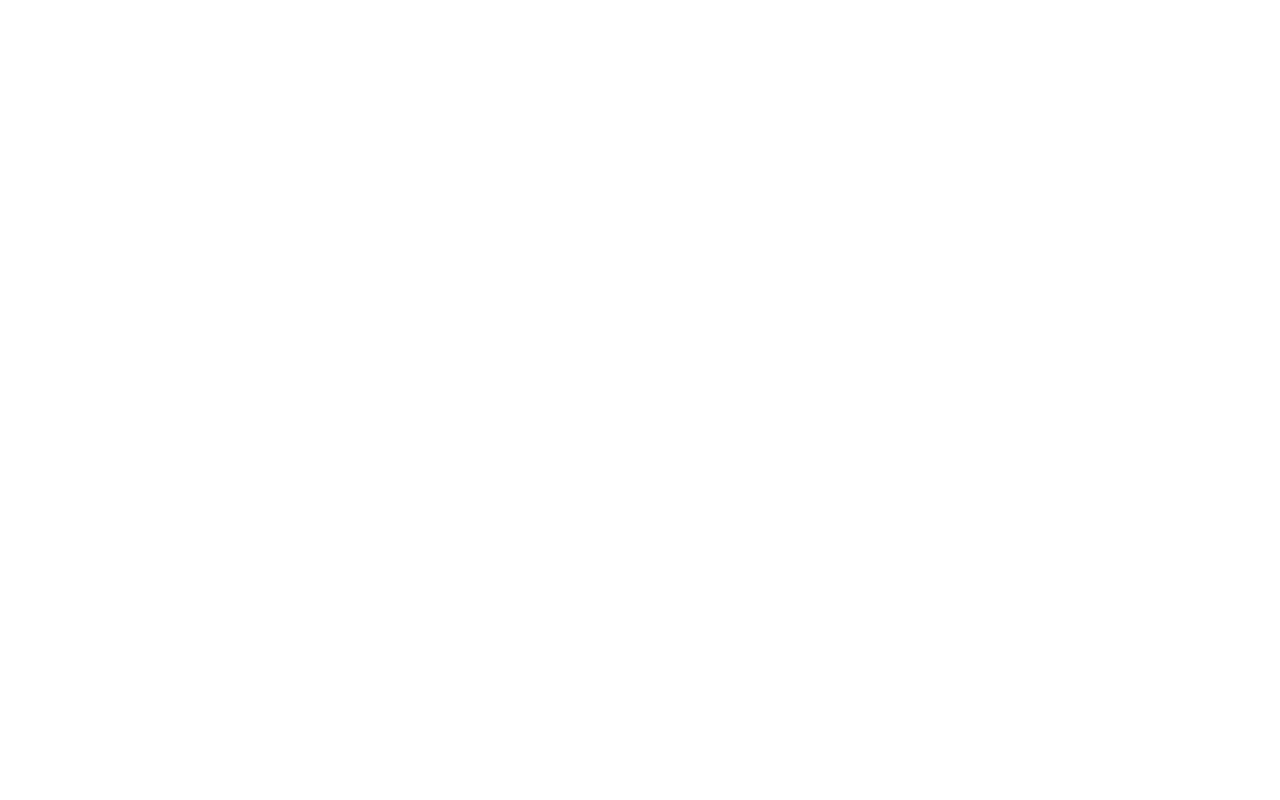
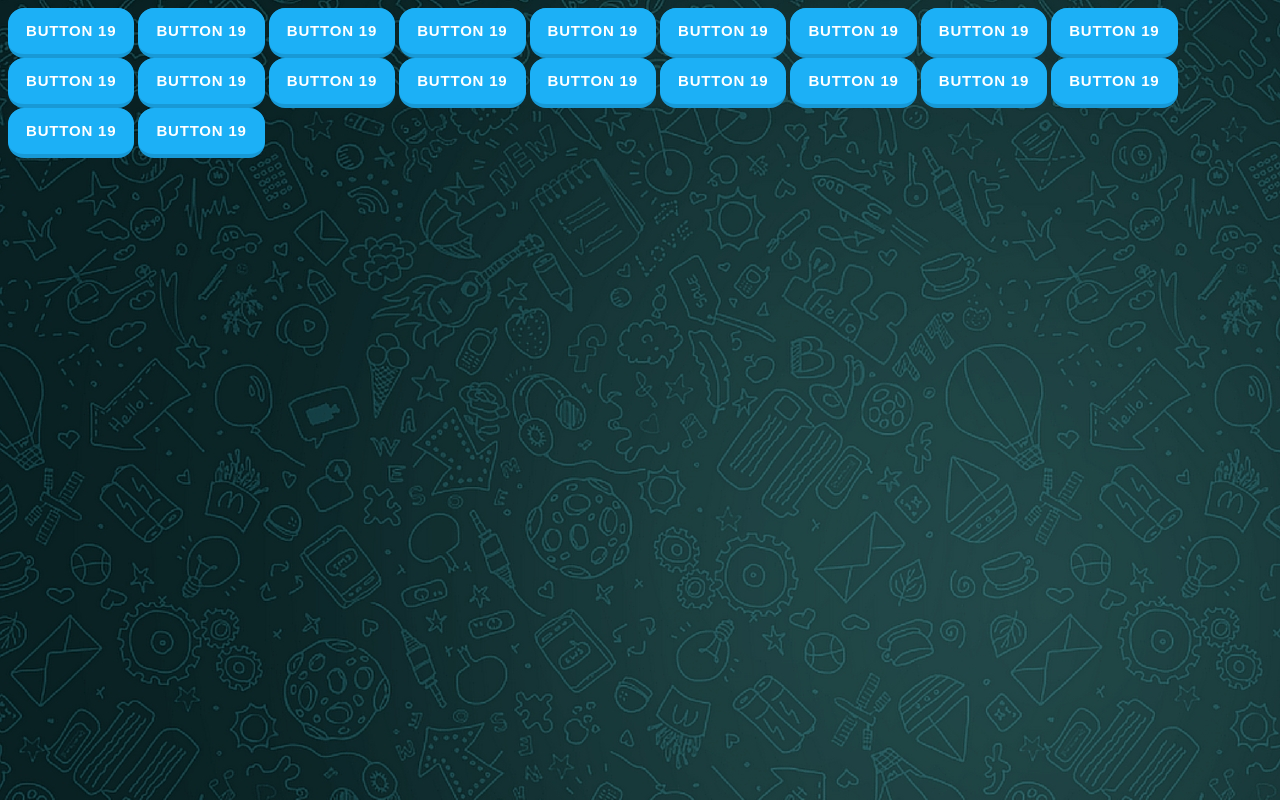
Before and after one commit to Minshull17/emojinote, a plain HTML site: page index.html in a window 1280 px wide. Drawn offline with Linux system fonts and the light colour scheme.

Commit message:
CSS file added, background image added & intial buttons added as a test

```diff
--- a/index.html
+++ b/index.html
@@ -4,9 +4,29 @@
     <meta charset="UTF-8">
     <meta http-equiv="X-UA-Compatible" content="IE=edge">
     <meta name="viewport" content="width=device-width, initial-scale=1.0">
+    <link rel="stylesheet" href="styles.css">
     <title>Emoji Note</title>
 </head>
 <body>
-
+    <button class="button-19" role="button">Button 19</button>
+    <button class="button-19" role="button">Button 19</button>
+    <button class="button-19" role="button">Button 19</button>
+    <button class="button-19" role="button">Button 19</button>
+    <button class="button-19" role="button">Button 19</button>
+    <button class="button-19" role="button">Button 19</button>
+    <button class="button-19" role="button">Button 19</button>
+    <button class="button-19" role="button">Button 19</button>
+    <button class="button-19" role="button">Button 19</button>
+    <button class="button-19" role="button">Button 19</button>
+    <button class="button-19" role="button">Button 19</button>
+    <button class="button-19" role="button">Button 19</button>
+    <button class="button-19" role="button">Button 19</button>
+    <button class="button-19" role="button">Button 19</button>
+    <button class="button-19" role="button">Button 19</button>
+    <button class="button-19" role="button">Button 19</button>
+    <button class="button-19" role="button">Button 19</button>
+    <button class="button-19" role="button">Button 19</button>
+    <button class="button-19" role="button">Button 19</button>
+    <button class="button-19" role="button">Button 19</button>
 </body>
 </html>
--- /dev/null
+++ b/styles.css
@@ -0,0 +1,65 @@
+body {
+    background-image: url("./images/background_pattern.jpeg");
+}
+
+/* Button styling */
+
+.button-19 {
+    appearance: button;
+    background-color: #1899D6;
+    border: solid transparent;
+    border-radius: 16px;
+    border-width: 0 0 4px;
+    box-sizing: border-box;
+    color: #FFFFFF;
+    cursor: pointer;
+    display: inline-block;
+    font-family: din-round,sans-serif;
+    font-size: 15px;
+    font-weight: 700;
+    letter-spacing: .8px;
+    line-height: 20px;
+    margin: 0;
+    outline: none;
+    overflow: visible;
+    padding: 13px 16px;
+    text-align: center;
+    text-transform: uppercase;
+    touch-action: manipulation;
+    transform: translateZ(0);
+    transition: filter .2s;
+    user-select: none;
+    -webkit-user-select: none;
+    vertical-align: middle;
+    white-space: nowrap;
+    width: 10%;
+    }
+
+ .button-19:after {
+    background-clip: padding-box;
+    background-color: #1CB0F6;
+    border: solid transparent;
+    border-radius: 16px;
+    border-width: 0 0 4px;
+    bottom: -4px;
+    content: "";
+    left: 0;
+    position: absolute;
+    right: 0;
+    top: 0;
+    z-index: -1;
+    }
+
+ .button-19:main,
+ .button-19:focus {
+    user-select: auto;
+    }
+
+ .button-19:hover:not(:disabled) {
+    filter: brightness(1.1);
+    -webkit-filter: brightness(1.1);
+    }
+
+.button-19:disabled {
+    cursor: auto;
+    }
```
Also changed, not shown: images/background_pattern.jpeg (added).
